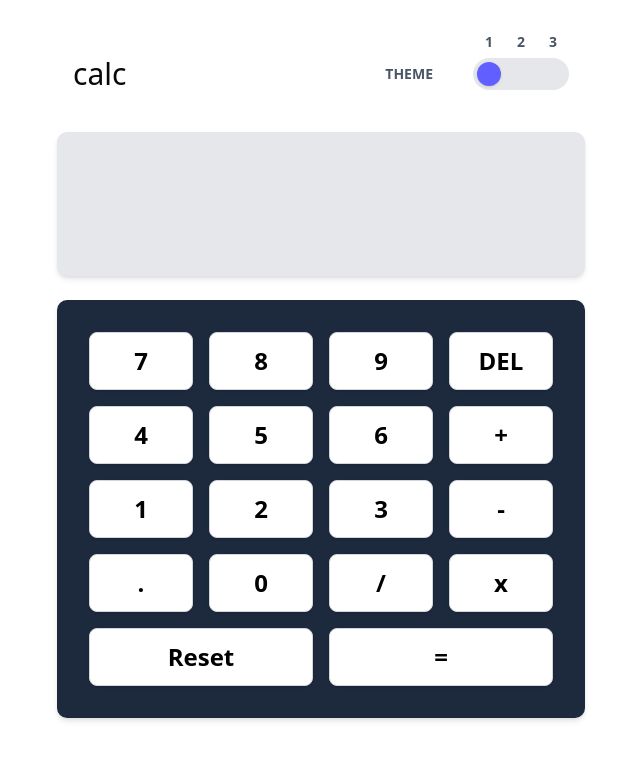
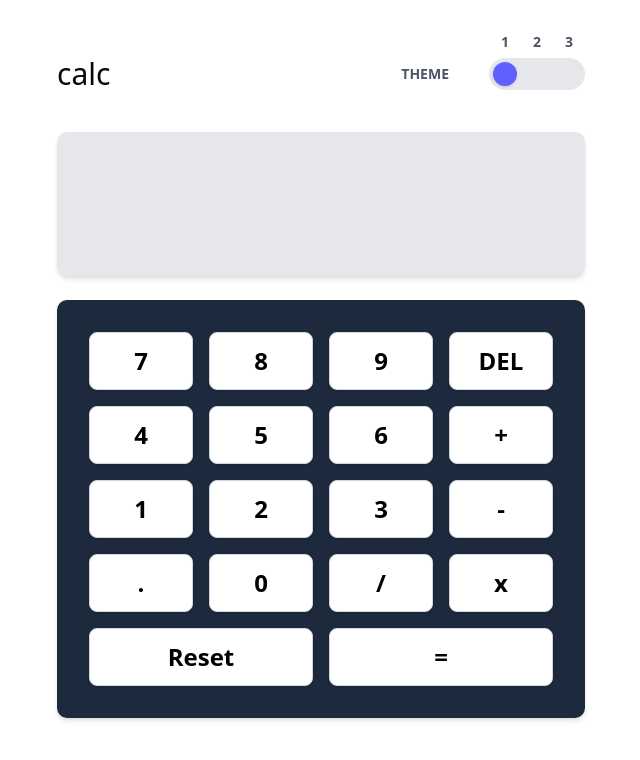
Before and after one commit to AnthonyChablov/calculator-app-ui, a React (Vite) app: page / in a window 1280 px wide. Shown: the top 760 px of the page, without its empty margins (319-959 px from the left). Built offline with nearby package versions, Linux system fonts and the light colour scheme.

Commit message:
feat: adjust padding

```diff
--- a/src/components/Calculator/components/Header/Header.tsx
+++ b/src/components/Calculator/components/Header/Header.tsx
@@ -11,7 +11,10 @@ interface HeaderProps {
 const Header = ({ className, headerTitle, toggleTitle }: HeaderProps) => {
   return (
     <div
-      className={cn(`flex items-center justify-between w-full p-4 `, className)}
+      className={cn(
+        `flex items-center justify-between w-full py-4 `,
+        className
+      )}
       data-testid="calculator-header"
     >
       <HeaderText header={headerTitle} className=" text-xl" />
```
